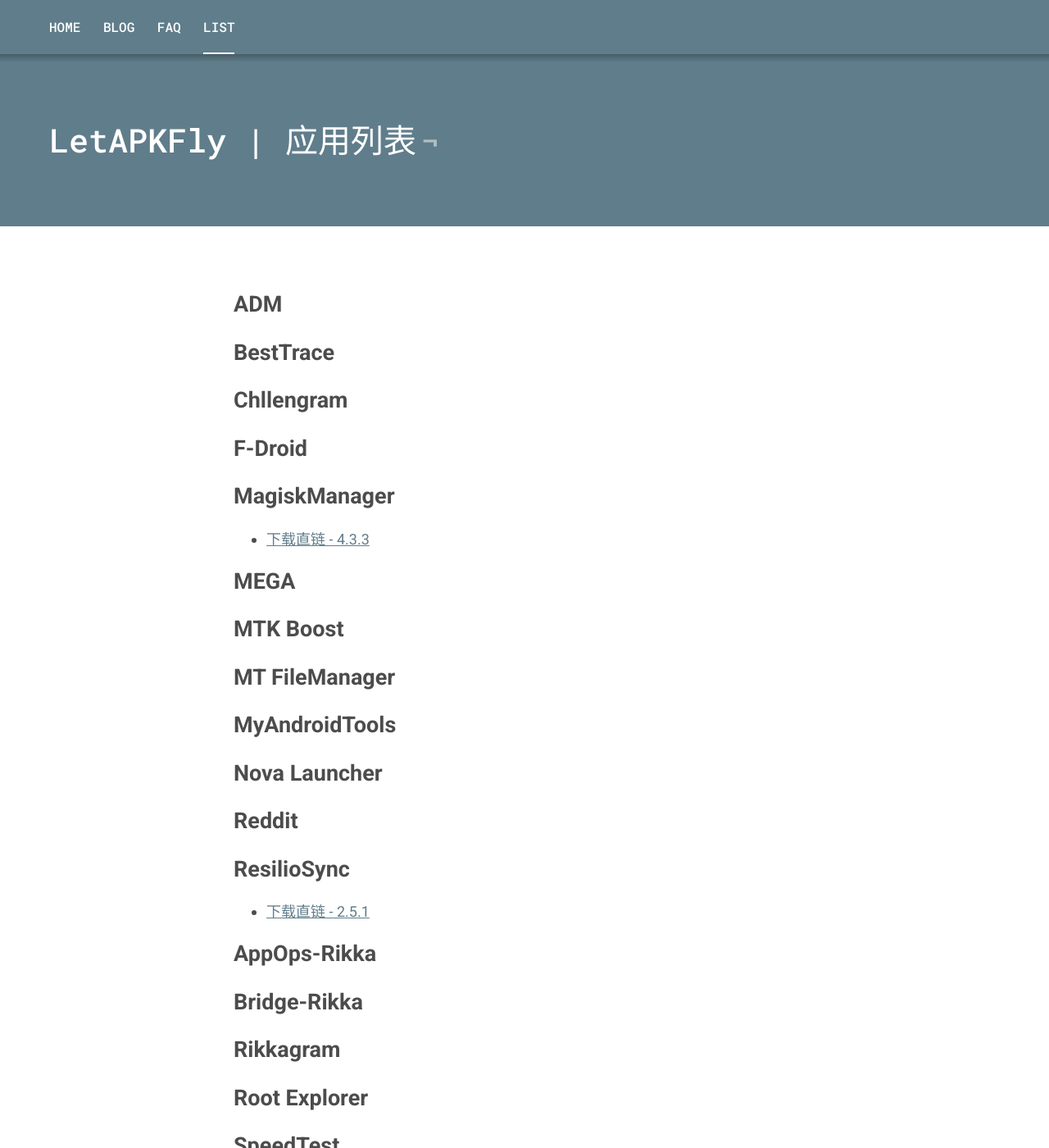
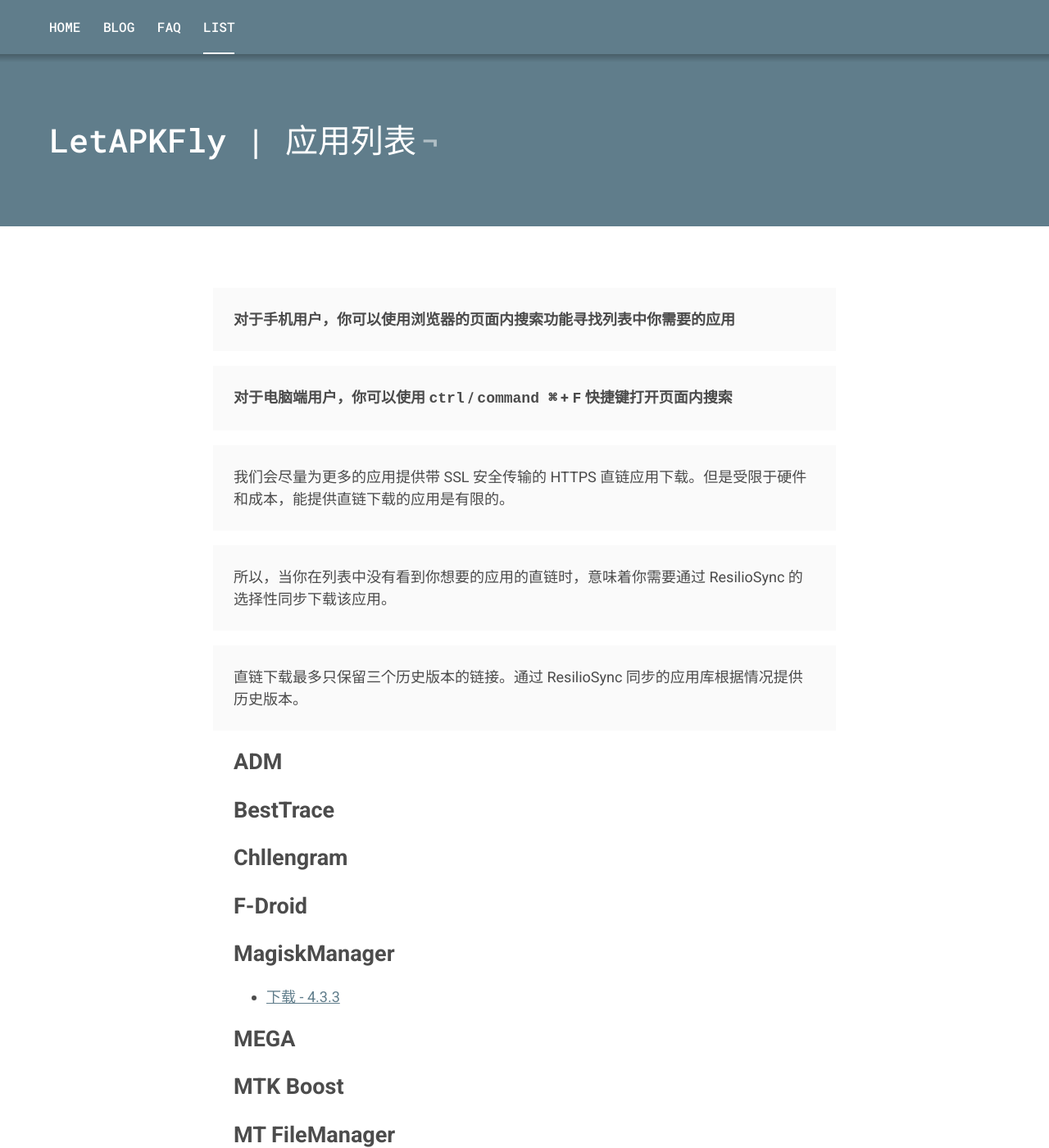
Before and after one commit to neoFelhz/LetAPKFly, a Jekyll site: the page built from _pages/list.md, in a window 1280 px wide and 1400 px high. Shown: the whole window at 82% size. Built offline with Jekyll 4.4.1, drawn with Linux system fonts in a browser that asks for light colours; comment, search, counter and statistics services are not loaded; some of the changed text lies outside the part shown.

Commit message:
Signed-off-by: neoFelhz <neofelhz@gmail.com>

```diff
--- a/_pages/list.md
+++ b/_pages/list.md
@@ -3,6 +3,16 @@
 title: LetAPKFly | 应用列表
 permalink: /list.html
 ---
+
+> **对于手机用户，你可以使用浏览器的页面内搜索功能寻找列表中你需要的应用**
+
+> **对于电脑端用户，你可以使用 `ctrl` / `command ⌘` + `F` 快捷键打开页面内搜索**
+
+> 我们会尽量为更多的应用提供带 SSL 安全传输的 HTTPS 直链应用下载。但是受限于硬件和成本，能提供直链下载的应用是有限的。
+
+> 所以，当你在列表中没有看到你想要的应用的直链时，意味着你需要通过 ResilioSync 的选择性同步下载该应用。
+
+> 直链下载最多只保留三个历史版本的链接。通过 ResilioSync 同步的应用库根据情况提供历史版本。
 
 ## ADM
 ## BestTrace
@@ -10,39 +20,55 @@
 ## F-Droid
 ## MagiskManager
 
-- [下载直链 - 4.3.3](http://git.oschina.net/neoFelhz/letapkfly/raw/master/MagiskManager/Magisk_4.3.3.apk)
+- [下载 - 4.3.3](http://git.oschina.net/neoFelhz/letapkfly/raw/master/MagiskManager/Magisk_4.3.3.apk)
 
 ## MEGA
 ## MTK Boost
 ## MT FileManager
 ## MyAndroidTools
-## Nova Launcher
+## Nova Launcher 免费版
+
+- [下载 - 5.1.1](http://git.oschina.net/neoFelhz/letapkfly/raw/master/Nova/Nova%20Launcher%205.1.1(apkmirror).apk)
+
+本站仅提供免费版下载。推荐尘封之泪破解的 Nova Launcher 专业版，发布于[云梦小站](https://www.htcp.net)
+
 ## Reddit
 ## ResilioSync
 
-- [下载直链 - 2.5.1](http://git.oschina.net/neoFelhz/letapkfly/raw/master/ResilioSync/ResilioSync-2.5.1.apk)
+- [下载 - 2.5.1](http://git.oschina.net/neoFelhz/letapkfly/raw/master/ResilioSync/ResilioSync-2.5.1.apk)
 
 ## AppOps-Rikka
 ## Bridge-Rikka
 ## Rikkagram
 ## Root Explorer
+
+- [下载 -4.1.2](http://git.oschina.net/neoFelhz/letapkfly/raw/master/RootExplorer/RootExplorer_4.1.2.apk)
+
+本站仅提供原版下载。去广告和修改版推荐尘封之泪的版本，发布于[云梦小站](https://www.htcp.net)
+
 ## SpeedTest
 ## SuperSU
 ## SystemUI Tuner
 ## Telegram
 ## Titanium Backup
 
-- [下载直链 - 8.0.0.1](http://git.oschina.net/neoFelhz/letapkfly/raw/master/TitaniumBackup/TitaniumBackup_8.0.0.1.apk)
+- [下载 - 8.0.0.1](http://git.oschina.net/neoFelhz/letapkfly/raw/master/TitaniumBackup/TitaniumBackup_8.0.0.1.apk)
 
 ## Total Launcher
 ## Xposed Installer
 
-- [下载直链 - Android 4.4 专用](http://git.oschina.net/neoFelhz/letapkfly/raw/master/XposedInstaller/XposedInstaller_2.7_KK.apk)
-- [下载直链 - Android L 以上专用 官方版](http://git.oschina.net/neoFelhz/letapkfly/raw/master/XposedInstaller/XposedInstaller_3.1.1_L+.apk)
-- [下载直链 - Android L 以上专用 dvandroid 版](http://git.oschina.net/neoFelhz/letapkfly/raw/master/XposedInstaller/XposedInstaller_dvdandroid_3.0.1.apk)
+- [下载 - Android 4.4 专用](http://git.oschina.net/neoFelhz/letapkfly/raw/master/XposedInstaller/XposedInstaller_2.7_KK.apk)
+- [下载 - Android L 以上专用 官方版](http://git.oschina.net/neoFelhz/letapkfly/raw/master/XposedInstaller/XposedInstaller_3.1.1_L+.apk)
+- [下载 - Android KK-MM dvandroid 版](http://git.oschina.net/neoFelhz/letapkfly/raw/master/XposedInstaller/XposedInstaller_dvdandroid_3.0.1.apk)
 
 ## Greenify
 ## 山寨云
+
+山寨云提供应用内更新，故不会优先同步。
+
+- [下载 2.2.1](http://git.oschina.net/neoFelhz/letapkfly/raw/master/%E5%B1%B1%E5%AF%A8%E4%BA%91/%E5%B1%B1%E5%AF%A8%E4%BA%91-2.2.1.apk)
+- [下载 2.2.2](http://git.oschina.net/neoFelhz/letapkfly/raw/master/%E5%B1%B1%E5%AF%A8%E4%BA%91/%E5%B1%B1%E5%AF%A8%E4%BA%91_2.2.2.apk)
+
 ## 幸运破解器
 ## 支付宝-9.6.8
 ## 重力工具箱
```
Also changed, not shown: index.md (+3 -0 lines).
